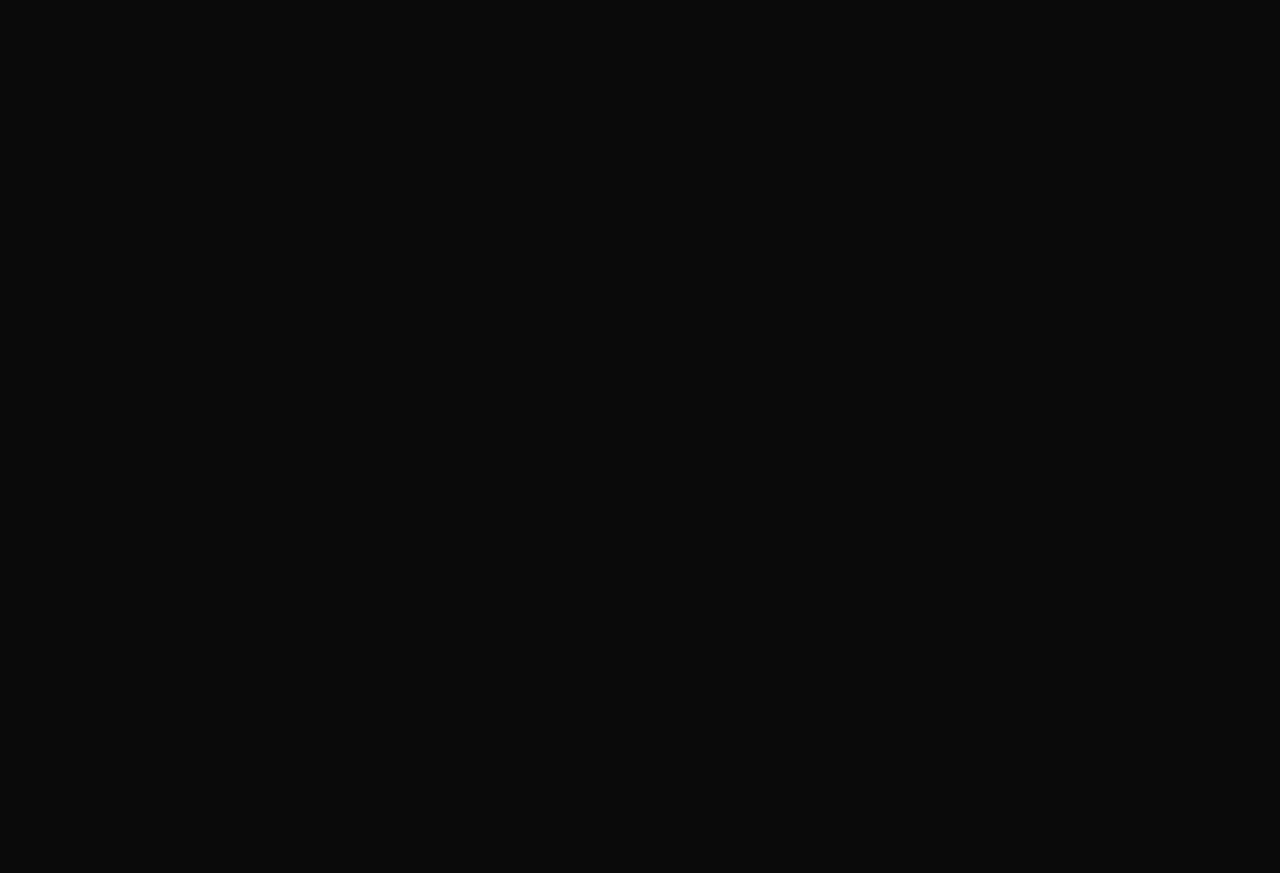
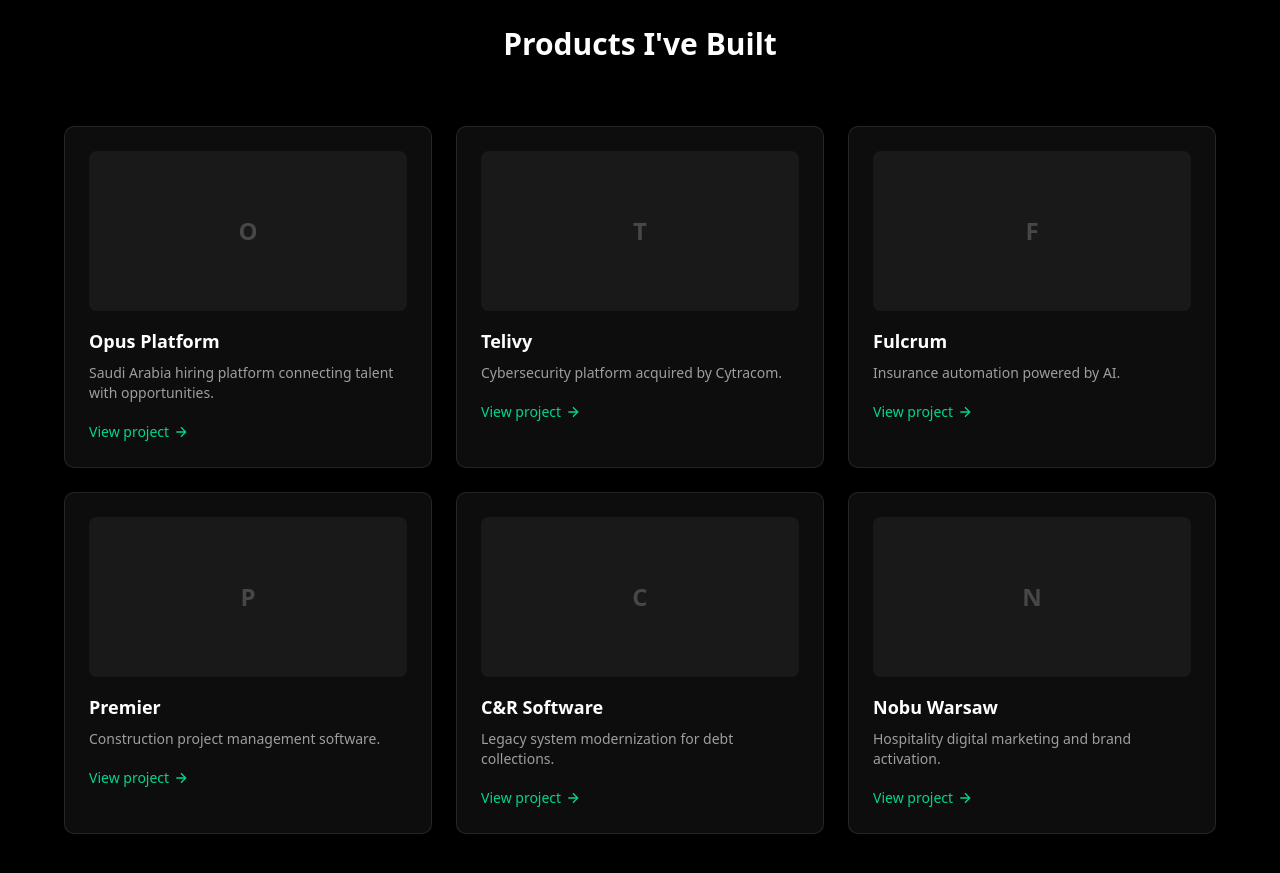
Before and after one commit to Stosiu/nextjs-developer-portfolio, a Next.js app: page /en in a window 1280 px wide. Shown: the part 1080-1953 px from the top of the page. Before the commit the page ends 1010 px from the top, so only its background shows below. Built offline with nearby package versions, Linux system fonts and the light colour scheme.

Commit message:
feat: add projects grid section with card layout

```diff
--- a/src/app/[locale]/page.tsx
+++ b/src/app/[locale]/page.tsx
@@ -2,6 +2,7 @@
 import {Navbar} from '@/components/navbar';
 import {Hero} from '@/components/sections/hero';
 import {Logos} from '@/components/sections/logos';
+import {Projects} from '@/components/sections/projects';
 
 type Props = {
   params: Promise<{locale: string}>;
@@ -16,6 +17,7 @@
       <Navbar />
       <Hero />
       <Logos />
+      <Projects />
     </main>
   );
 }
--- /dev/null
+++ b/src/components/sections/projects.tsx
@@ -0,0 +1,58 @@
+'use client';
+
+import {useTranslations} from 'next-intl';
+import {motion} from 'framer-motion';
+import {projects} from '@/lib/data';
+
+export function Projects() {
+  const t = useTranslations('projects');
+
+  return (
+    <section id="projects" className="py-24 px-4">
+      <div className="max-w-6xl mx-auto">
+        <h2 className="text-3xl font-bold text-center mb-16">{t('heading')}</h2>
+
+        <div className="grid grid-cols-1 md:grid-cols-2 lg:grid-cols-3 gap-6">
+          {projects.map((project, i) => (
+            <motion.a
+              key={project.title}
+              href={project.url}
+              target="_blank"
+              rel="noopener noreferrer"
+              initial={{opacity: 0, y: 20}}
+              whileInView={{opacity: 1, y: 0}}
+              viewport={{once: true, margin: '-50px'}}
+              transition={{duration: 0.4, delay: i * 0.1}}
+              className="group block rounded-lg border border-white/10 bg-white/5 p-6 hover:bg-white/10 hover:border-white/20 transition-all duration-300 hover:-translate-y-1"
+            >
+              <div className="w-full h-40 rounded-md bg-white/5 mb-4 flex items-center justify-center">
+                <span className="text-2xl font-bold text-white/20">
+                  {project.title.charAt(0)}
+                </span>
+              </div>
+
+              <h3 className="text-lg font-semibold mb-2 group-hover:text-emerald-400 transition-colors">
+                {project.title}
+              </h3>
+              <p className="text-sm text-white/60 mb-4">{project.description}</p>
+              <span className="text-sm text-emerald-400 inline-flex items-center gap-1">
+                {t('viewProject')}
+                <svg
+                  width="16"
+                  height="16"
+                  viewBox="0 0 24 24"
+                  fill="none"
+                  stroke="currentColor"
+                  strokeWidth="2"
+                  className="group-hover:translate-x-1 transition-transform rtl:rotate-180 rtl:group-hover:-translate-x-1"
+                >
+                  <path d="M5 12h14M12 5l7 7-7 7" />
+                </svg>
+              </span>
+            </motion.a>
+          ))}
+        </div>
+      </div>
+    </section>
+  );
+}
--- /dev/null
+++ b/src/lib/data.ts
@@ -0,0 +1,32 @@
+export const projects = [
+  {
+    title: 'Opus Platform',
+    description: 'Saudi Arabia hiring platform connecting talent with opportunities.',
+    url: '#',
+  },
+  {
+    title: 'Telivy',
+    description: 'Cybersecurity platform acquired by Cytracom.',
+    url: '#',
+  },
+  {
+    title: 'Fulcrum',
+    description: 'Insurance automation powered by AI.',
+    url: '#',
+  },
+  {
+    title: 'Premier',
+    description: 'Construction project management software.',
+    url: '#',
+  },
+  {
+    title: 'C&R Software',
+    description: 'Legacy system modernization for debt collections.',
+    url: '#',
+  },
+  {
+    title: 'Nobu Warsaw',
+    description: 'Hospitality digital marketing and brand activation.',
+    url: '#',
+  },
+];
```
